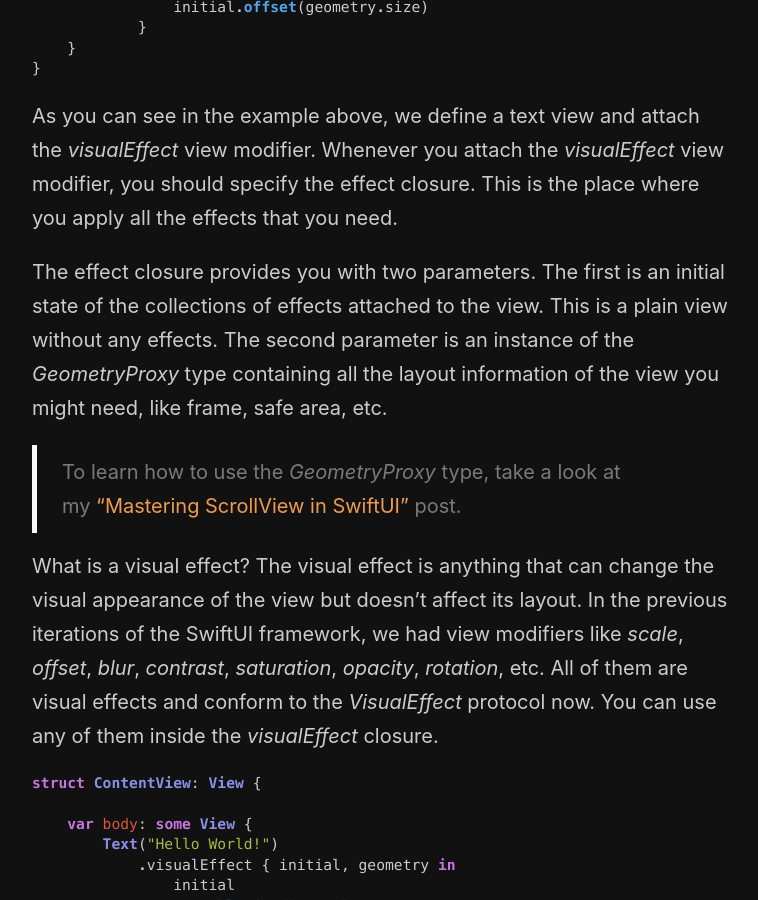
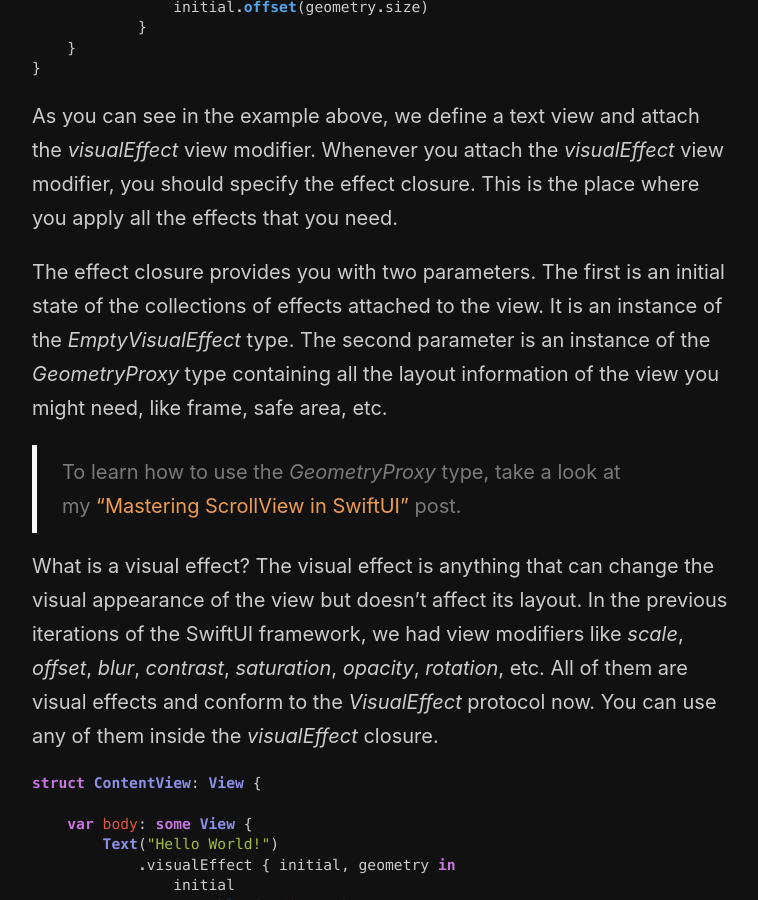
Before and after one commit to mecid/mecid.github.io, a Jekyll site: the page built from _posts/2023-11-07-visual-effects-in-swiftui.md, in a window 1280 px wide and 900 px high, scrolled down 605 px. Shown: the whole window, without its empty margins (258-1016 px from the left). Built offline with Jekyll 4.4.1, drawn with Linux system fonts in a browser that asks for light colours.

Commit message:
another improvement to visual effects post

```diff
--- a/_posts/2023-11-07-visual-effects-in-swiftui.md
+++ b/_posts/2023-11-07-visual-effects-in-swiftui.md
@@ -22,7 +22,7 @@ struct ContentView: View {
 
 As you can see in the example above, we define a text view and attach the *visualEffect* view modifier. Whenever you attach the *visualEffect* view modifier, you should specify the effect closure. This is the place where you apply all the effects that you need.
 
-The effect closure provides you with two parameters. The first is an initial state of the collections of effects attached to the view. This is a plain view without any effects. The second parameter is an instance of the *GeometryProxy* type containing all the layout information of the view you might need, like frame, safe area, etc.
+The effect closure provides you with two parameters. The first is an initial state of the collections of effects attached to the view. It is an instance of the *EmptyVisualEffect* type. The second parameter is an instance of the *GeometryProxy* type containing all the layout information of the view you might need, like frame, safe area, etc.
 
 > To learn how to use the *GeometryProxy* type, take a look at my ["Mastering ScrollView in SwiftUI"](/2020/09/24/mastering-scrollview-in-swiftui/) post.
 
```
